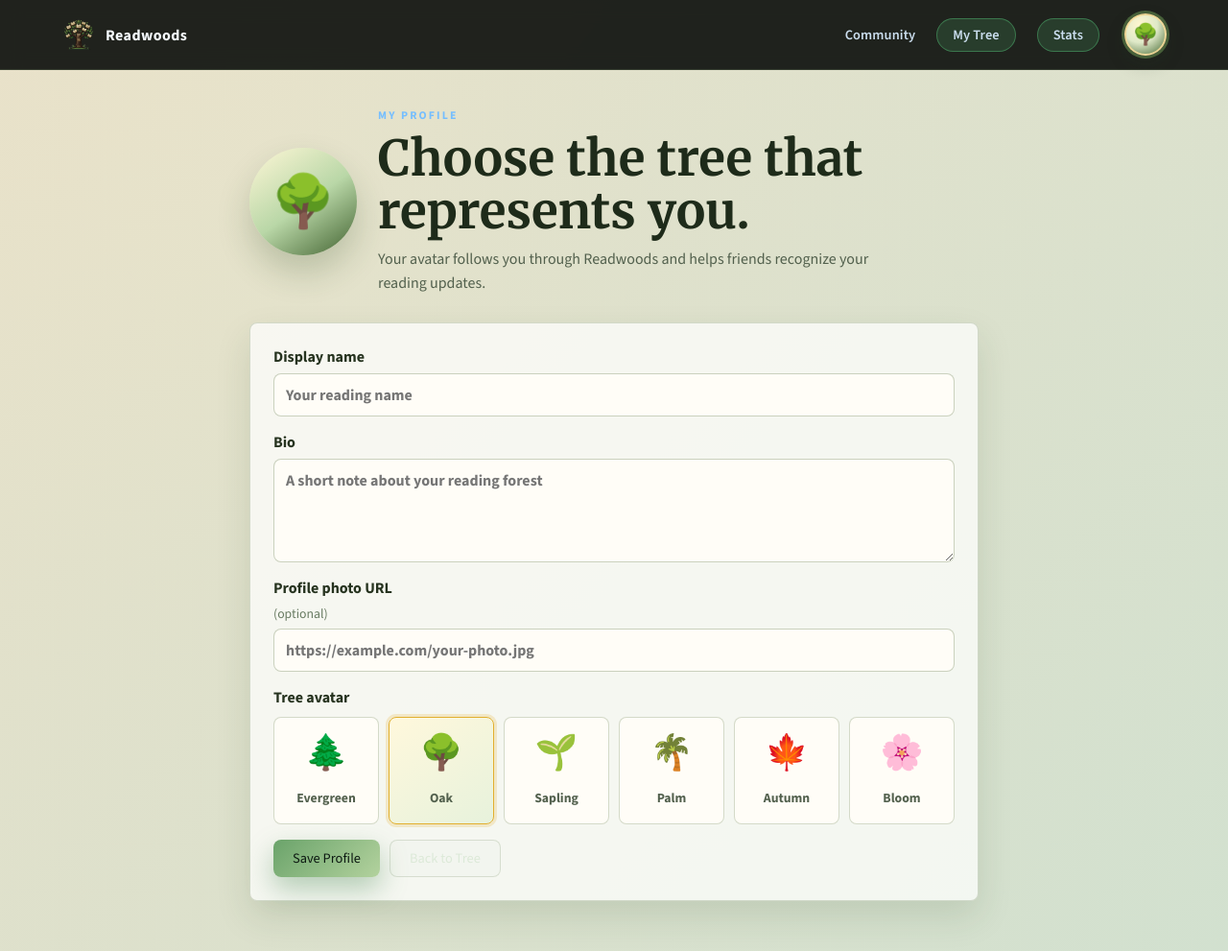
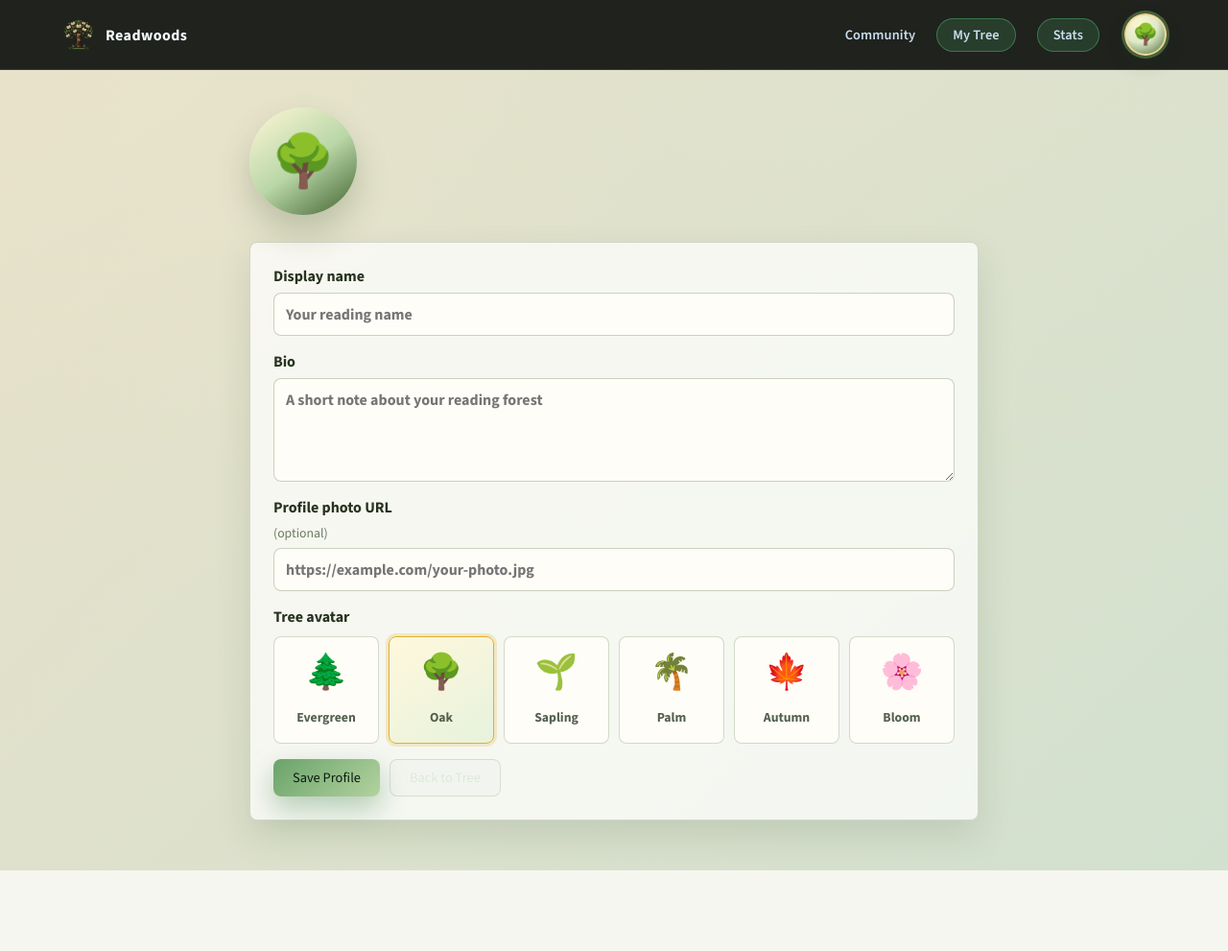
Before and after one commit to Maorb23/Book_tree, a Django app: page /my-profile/ in a window 1280 px wide. Shown: the whole page at 96% size. After the commit the page ends 907 px from the top, so only its background shows below. Run offline with Django 4.2, Linux system fonts and the light colour scheme; a user stored in the database is signed in; data comes from the database, SQL or seed files in the repository.

Commit message:
some html changes

```diff
--- a/templates/challenges.html
+++ b/templates/challenges.html
@@ -14,7 +14,6 @@
   <section class="challenge-hero">
     <div class="challenge-hero__rings" aria-hidden="true"></div>
     <div>
-      <p class="section-kicker">Challenges</p>
       <h1>Grow the reading forest in 2026.</h1>
       <p>Set your yearly canopy goal, log daily pages from Currently Reading books, and watch the forest light up as your streaks take root.</p>
     </div>
@@ -28,7 +27,6 @@
     <article class="challenge-card challenge-card--canopy">
       <div class="challenge-card__head">
         <div>
-          <p class="section-kicker">Challenge 1</p>
           <h2>Read X Books in 2026</h2>
         </div>
         <span class="challenge-badge">{{ book_percent }}%</span>
@@ -57,7 +55,6 @@
     <article class="challenge-card challenge-card--streak">
       <div class="challenge-card__head">
         <div>
-          <p class="section-kicker">Challenge 2</p>
           <h2>50 Pages a Day Streak</h2>
         </div>
         <span class="challenge-badge">{{ current_page_streak }} days</span>
--- a/templates/my_profile.html
+++ b/templates/my_profile.html
@@ -20,9 +20,6 @@
       {% endif %}
     </div>
     <div class="profile-copy">
-      <p class="section-kicker">My Profile</p>
-      <h1>Choose the tree that represents you.</h1>
-      <p>Your avatar follows you through Readwoods and helps friends recognize your reading updates.</p>
     </div>
   </section>
 
```
